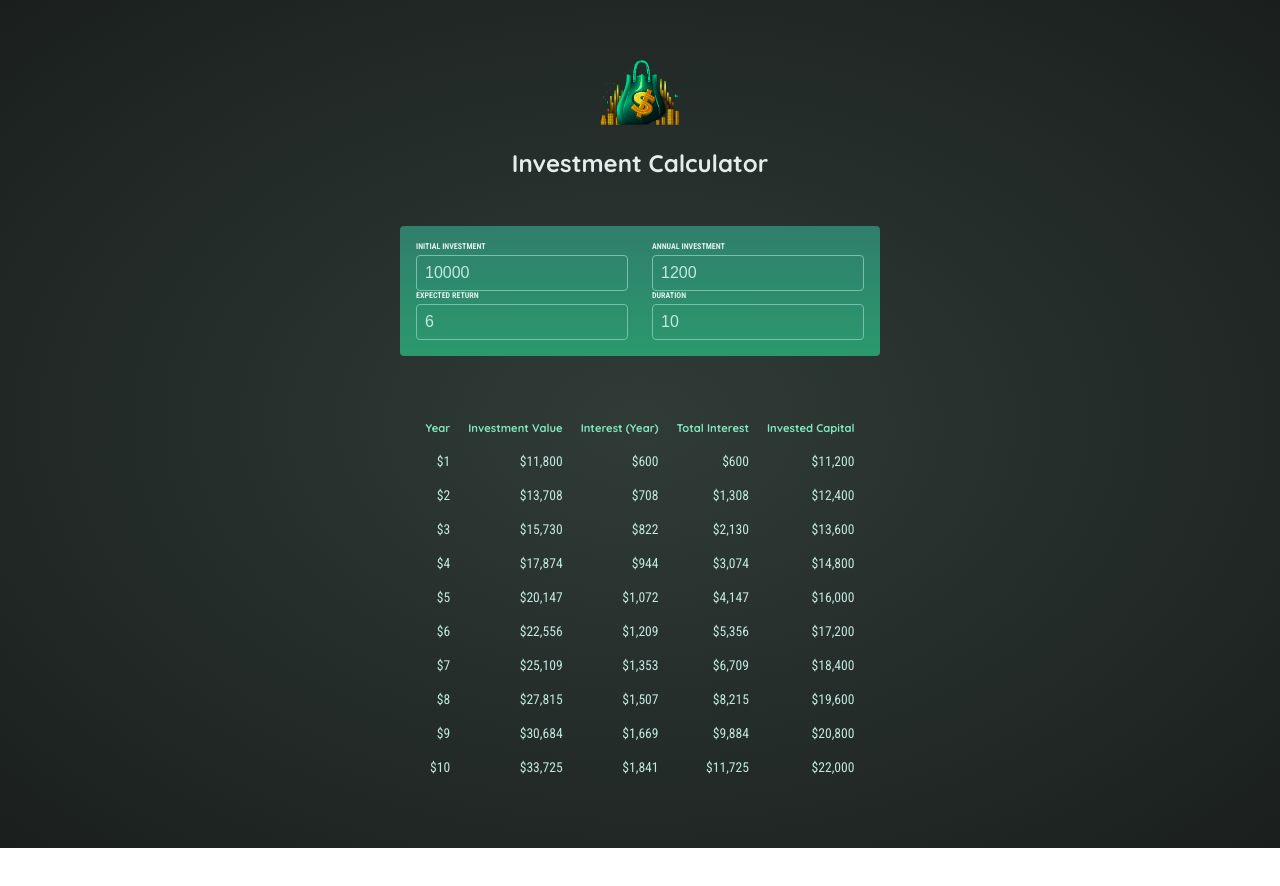
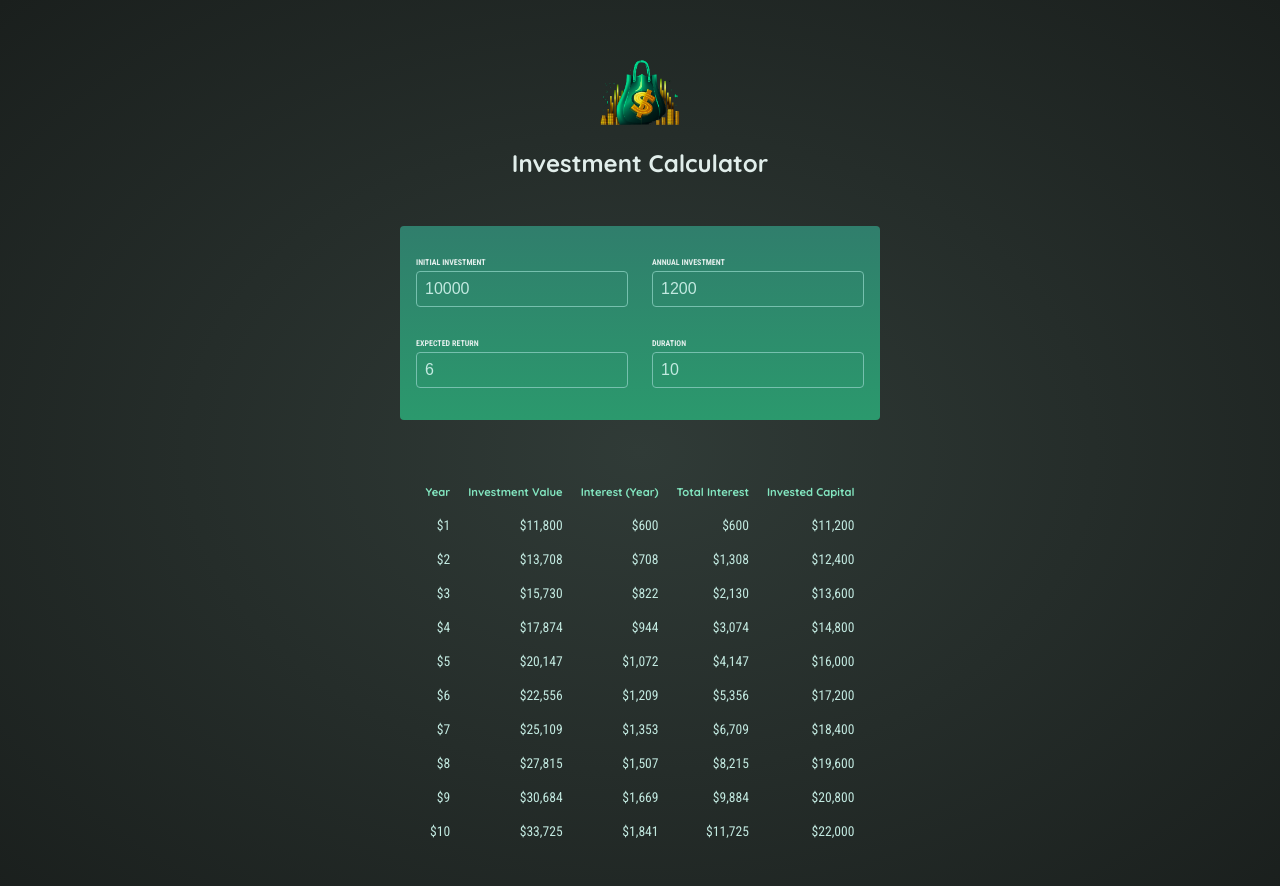
Before and after one commit to daFailer/investment-calculator, a React (Vite) app: page / in a window 1280 px wide. Shown: the top 886 px of the page. Before the commit the page ends 848 px from the top, so only its background shows below. Built offline with nearby package versions, Linux system fonts and the light colour scheme.

Commit message:
Improve user input handling

```diff
--- a/src/App.jsx
+++ b/src/App.jsx
@@ -14,16 +14,18 @@ function App() {
 
   const updateInvestmentData = (e) => {
     const target = e.target;
-    const newInvestment = {...investmentData};
     let userInput = target.value;
 
     if (target.id !== 'expectedReturn') {
       userInput = parseInt(userInput)
     }
 
-    newInvestment[target.id] = userInput;
-
-    setInvestmentData(newInvestment);
+    setInvestmentData((prevInvestmentData) => {
+      return {
+        ...prevInvestmentData,
+        [target.id]: userInput,
+      }
+    });
   }
 
   return (
--- a/src/components/UserInput/UserInput.jsx
+++ b/src/components/UserInput/UserInput.jsx
@@ -2,28 +2,52 @@ import './userInput.css'
 
 const UserInput = ({ investmentData, handleChange }) => {
   return (
-    <div id="user-input">
+    <section id="user-input">
       <div className="input-group">
-        <div>
+        <p>
           <label htmlFor="initialInvestment">Initial Investment</label>
-          <input id="initialInvestment" type="number" min="0" value={investmentData.initialInvestment} onChange={handleChange}/>
-        </div>
-        <div>
+          <input
+            id="initialInvestment"
+            type="number"
+            min="0"
+            required
+            value={investmentData.initialInvestment} onChange={handleChange}
+          />
+        </p>
+        <p>
           <label htmlFor="annualInvestment">Annual Investment</label>
-          <input id="annualInvestment" type="number" min="0" value={investmentData.annualInvestment} onChange={handleChange}/>
-        </div>
+          <input
+            id="annualInvestment"
+            type="number"
+            min="0"
+            required
+            value={investmentData.annualInvestment} onChange={handleChange}
+          />
+        </p>
       </div>
       <div className="input-group">
-        <div>
+        <p>
           <label htmlFor="expectedReturn">Expected Return</label>
-          <input id="expectedReturn" type="number" min="0" step=".1" value={investmentData.expectedReturn} onChange={handleChange}/>
-        </div>
-        <div>
+          <input
+            id="expectedReturn"
+            type="number"
+            min="0"
+            required
+            step=".1" value={investmentData.expectedReturn} onChange={handleChange}
+          />
+        </p>
+        <p>
           <label htmlFor="duration">Duration</label>
-          <input id="duration" type="number" min="0" value={investmentData.duration} onChange={handleChange}/>
-        </div>
+          <input
+            id="duration"
+            type="number"
+            min="0"
+            required
+            value={investmentData.duration} onChange={handleChange}
+          />
+        </p>
       </div>
-    </div>
+    </section>
   )
 }
 
```
